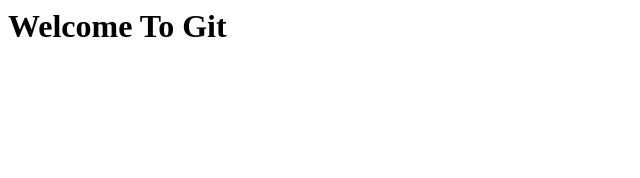
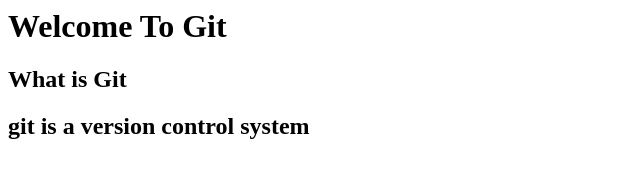
Before and after one commit to Mcsavvy/FutureDevs_git, a plain HTML site: page index.html in a window 1280 px wide. Shown: the whole page, without its empty margins (0-640 px from the left). Drawn offline with Linux system fonts and the light colour scheme.

Commit message:
added h2

```diff
--- a/index.html
+++ b/index.html
@@ -4,5 +4,7 @@
 	</head>
 	<body>
 		<h1>Welcome To Git</h1>
+		<h2>What is Git<h2>
+			git is a version control system
 	</body>
 </html>
```
